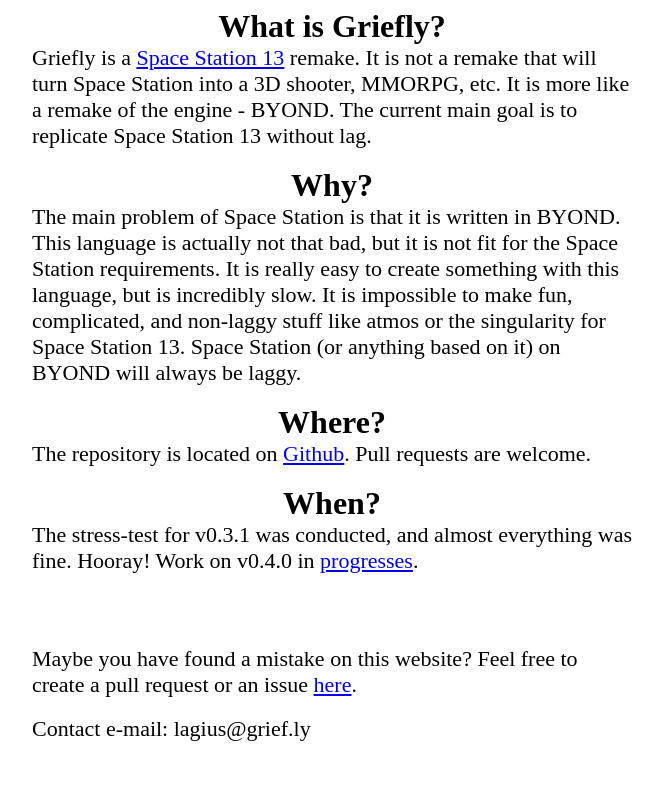
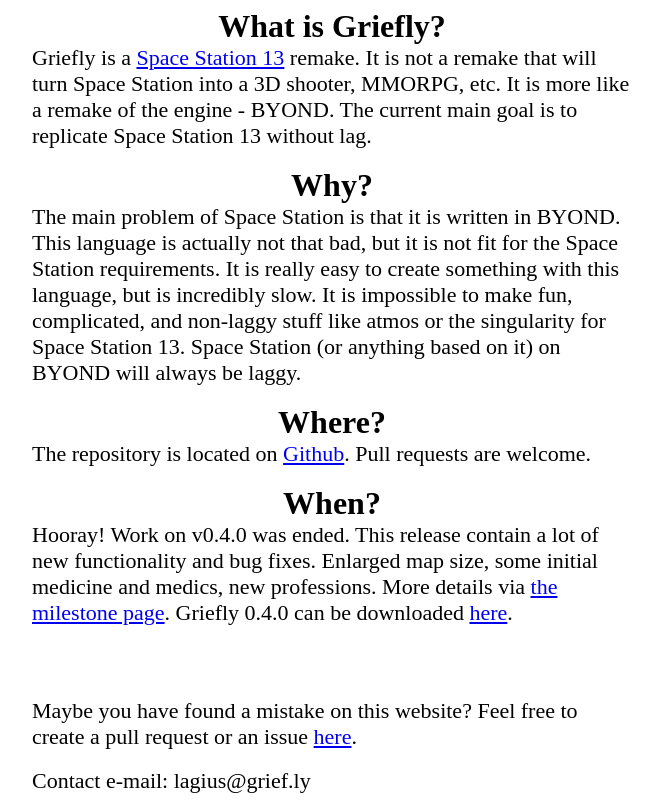
Before and after one commit to griefly/griefly-site, a plain HTML site: page www-root/index.html in a window 1280 px wide. Shown: the whole page, without its empty margins (308-970 px from the left). Drawn offline with Linux system fonts and the light colour scheme.

Commit message:
v0.4.0 announcement

```diff
--- a/www-root/index.html
+++ b/www-root/index.html
@@ -43,7 +43,7 @@
     <div class="headers">When?</div>
     <div class="textwrap">
         <div class="text">
-            The stress-test for v0.3.1 was conducted, and almost everything was fine. Hooray! Work on v0.4.0 in <a href="https://github.com/griefly/griefly/milestone/5">progresses</a>.
+            Hooray! Work on v0.4.0 was ended. This release contain a lot of new functionality and bug fixes. Enlarged map size, some initial medicine and medics, new professions. More details via <a href="https://github.com/griefly/griefly/milestone/5">the milestone page</a>. Griefly 0.4.0 can be downloaded <a href="https://github.com/griefly/griefly/releases/tag/v0.4.0">here</a>.
         </div>
     </div>
     <br>
```
